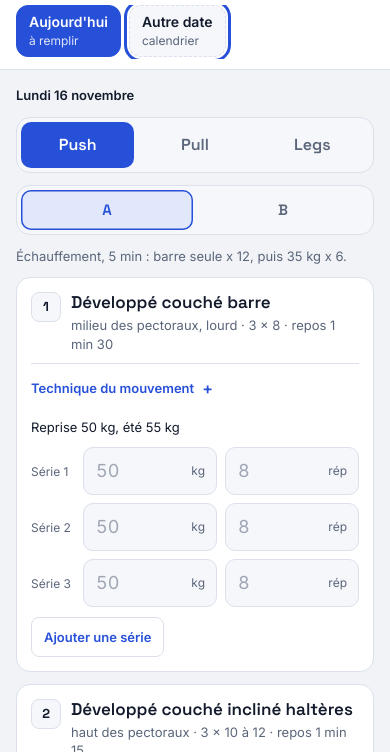
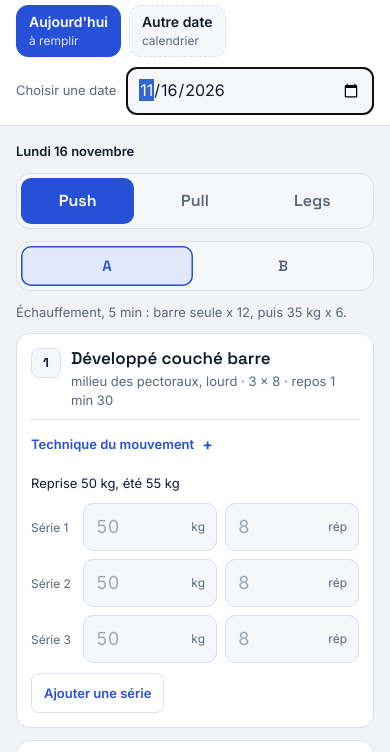
Before and after one commit to AMNMSDEV/journal-ppl, a plain HTML site: page index.html in a window 390 px wide. Both pictures are taken after a click on the element "Date de l'entraînement". Shown: the part 39-791 px from the top of the page. Drawn offline with Linux system fonts and the light colour scheme.

Commit message:
Correction du choix d'une autre date et de l'attribut hidden
Le champ date transparent ne s'ouvrait pas sur iPhone : il est
remplacé par un champ visible. Ajout de la règle [hidden] manquante
hors de claude.ai (la pastille Fait restait affichée).

Co-Authored-By: Claude Sonnet 5.5 <noreply@anthropic.com>
Claude-Session: https://claude.ai/code/session_01Gi9iZ7L3bD5nKeSgYUvWvz

```diff
--- a/index.html
+++ b/index.html
@@ -19,6 +19,7 @@
 <style>
 html { padding-top: env(safe-area-inset-top, 0px); padding-bottom: env(safe-area-inset-bottom, 0px); }
 body { margin: 0; }
+[hidden] { display: none !important; }
 /* Layout: sticky date strip on top, then Push/Pull/Legs toggle, then A/B toggle, then one card per exercise with set rows (kg, reps) */
 :root {
   --bg: #f1f3f7;
@@ -120,9 +121,10 @@ h1 { font-family: var(--font-display); font-size: 18px; font-weight: 700; margin
 .chip.logged .s { color: var(--ok); font-weight: 600; }
 .chip.sel.logged .s { color: var(--accent-ink); }
 .chip.add { align-content: center; border-style: dashed; }
-.chip.add input { position: absolute; inset: 0; width: 100%; height: 100%; opacity: 0; cursor: pointer; font-size: 16px; }
+.pickrow { display: flex; align-items: center; gap: 10px; }
+.pickrow label { font-size: 13px; color: var(--muted); flex: none; }
+.pickrow input { flex: 1; min-width: 0; min-height: 48px; padding: 0 12px; border-radius: 10px; border: 1px solid var(--line); background: var(--field); color: var(--fg); font: inherit; font-size: 16px; }
 .chip:focus-visible, .seg button:focus-visible, .btn:focus-visible { outline: 3px solid var(--accent); outline-offset: 2px; }
-.chip.add:focus-within { outline: 3px solid var(--accent); outline-offset: 2px; }
 
 /* Bascules */
 main { display: grid; gap: 12px; padding-top: 16px; }
@@ -197,6 +199,10 @@ main { display: grid; gap: 12px; padding-top: 16px; }
         <span class="status" id="status"></span>
       </div>
       <div class="dates" id="dates" aria-label="Date de l'entraînement"></div>
+      <div class="pickrow" id="pickrow" hidden>
+        <label for="pick">Choisir une date</label>
+        <input type="date" id="pick">
+      </div>
     </div>
   </header>
 
@@ -450,14 +456,13 @@ main { display: grid; gap: 12px; padding-top: 16px; }
       b.appendChild(l1); b.appendChild(l2);
       elDates.appendChild(b);
     });
-    var add = document.createElement("label");
+    var add = document.createElement("button");
+    add.type = "button";
     add.className = "chip add";
+    add.setAttribute("data-other", "1");
     var a1 = document.createElement("span"); a1.className = "d"; a1.textContent = "Autre date";
     var a2 = document.createElement("span"); a2.className = "s"; a2.textContent = "calendrier";
-    var inp = document.createElement("input");
-    inp.type = "date"; inp.id = "pick"; inp.setAttribute("aria-label", "Choisir une autre date");
-    inp.addEventListener("change", function () { if (inp.value) selectDate(inp.value); });
-    add.appendChild(a1); add.appendChild(a2); add.appendChild(inp);
+    add.appendChild(a1); add.appendChild(a2);
     elDates.appendChild(add);
     var sel = elDates.querySelector(".chip.sel");
     if (sel && sel.scrollIntoView) { try { sel.scrollIntoView({ block: "nearest", inline: "nearest" }); } catch (e) {} }
@@ -603,8 +608,19 @@ main { display: grid; gap: 12px; padding-top: 16px; }
   }
 
   document.getElementById("dates").addEventListener("click", function (e) {
+    var o = e.target.closest ? e.target.closest("button[data-other]") : null;
+    if (o) {
+      var row = document.getElementById("pickrow");
+      row.hidden = !row.hidden;
+      if (!row.hidden) { var pk = document.getElementById("pick"); pk.value = state.date; try { pk.focus(); } catch (x) {} }
+      return;
+    }
     var b = e.target.closest ? e.target.closest("button[data-date]") : null;
     if (b) selectDate(b.getAttribute("data-date"));
+  });
+  document.getElementById("pick").addEventListener("change", function () {
+    var v = this.value;
+    if (/^\d{4}-\d{2}-\d{2}$/.test(v)) { document.getElementById("pickrow").hidden = true; selectDate(v); }
   });
   document.getElementById("seg-day").addEventListener("click", function (e) {
     var b = e.target.closest ? e.target.closest("button[data-day]") : null;
--- a/sw.js
+++ b/sw.js
@@ -1,5 +1,5 @@
 // Service worker : ouverture hors ligne. Changer VERSION force la mise à jour des fichiers en cache.
-var VERSION = "journal-ppl-v2";
+var VERSION = "journal-ppl-v3";
 var CORE = ["./", "./index.html", "./manifest.json", "./icon-192.png", "./icon-512.png", "./apple-touch-icon.png"];
 
 self.addEventListener("install", function (e) {
```
